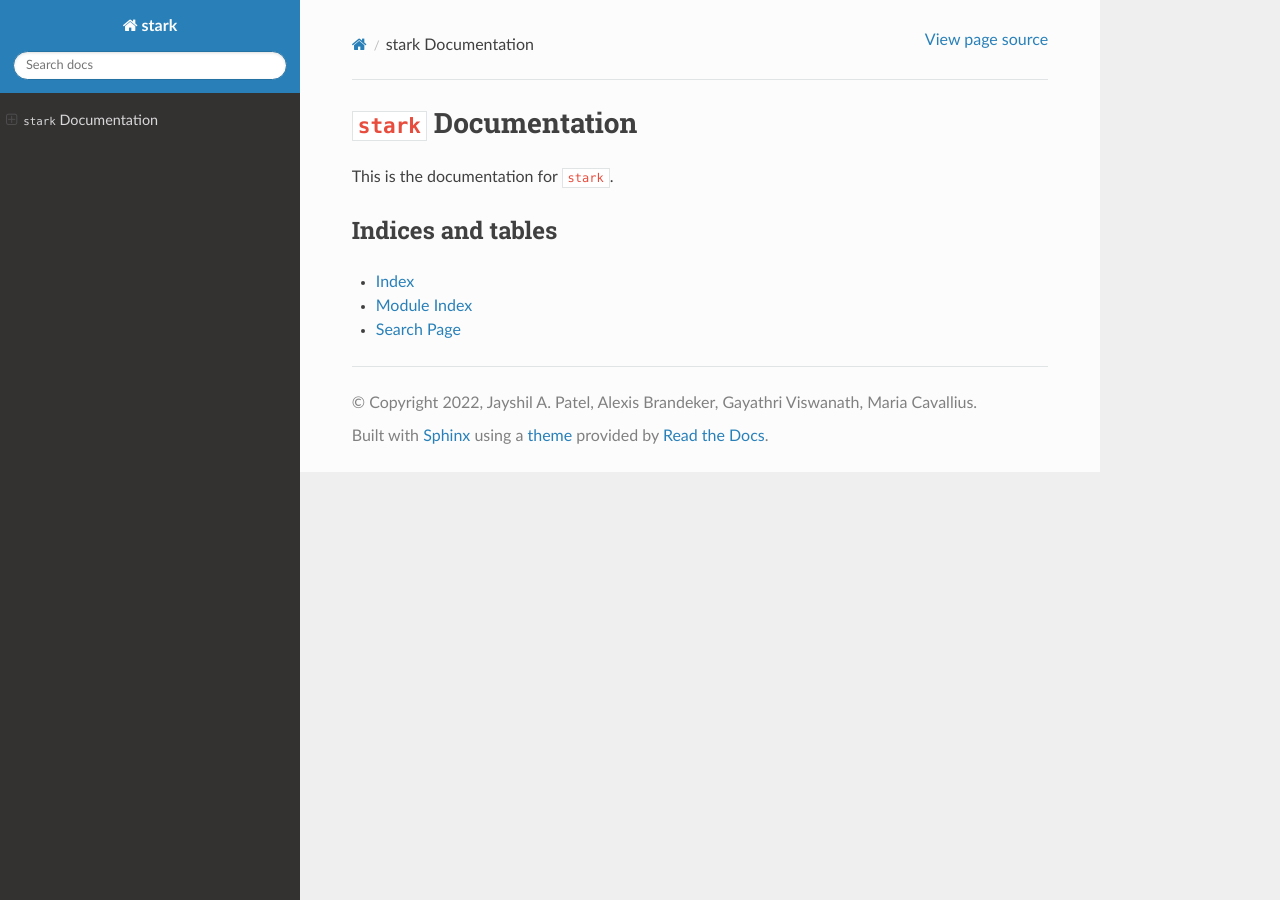
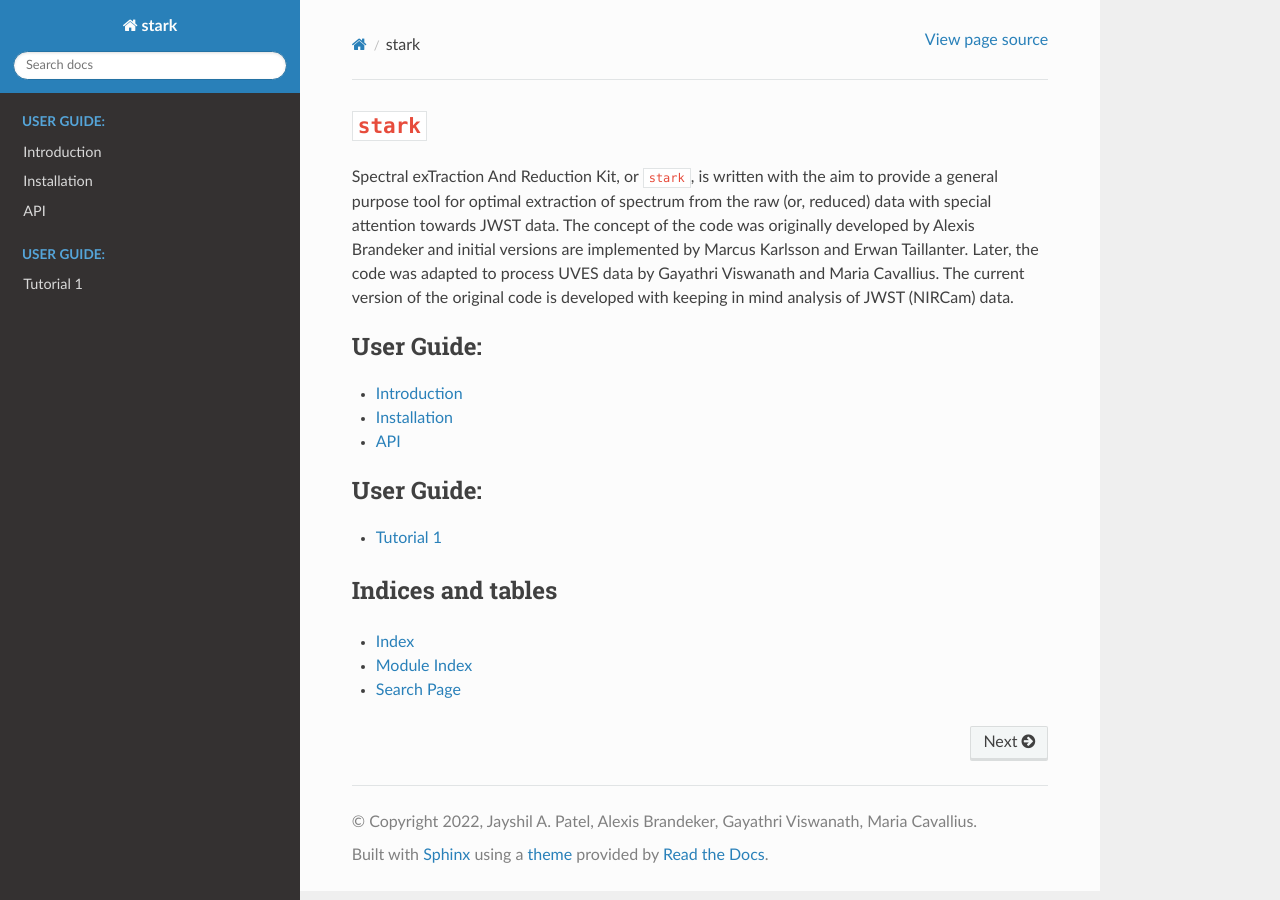
Before and after one commit to Jayshil/stark, a Sphinx documentation site: the page built from docs/index.rst, in a window 1280 px wide. Built offline with Sphinx 7.4.7 and the Read the Docs theme 2.0.0, drawn with Linux system fonts in a browser that asks for light colours; the version number could not be read and is left out.

Commit message:
template for documentation

```diff
--- a/docs/index.rst
+++ b/docs/index.rst
@@ -1,11 +1,24 @@
-:code:`stark` Documentation
+:code:`stark`
 -------------------
 
-This is the documentation for :code:`stark`.
+Spectral exTraction And Reduction Kit, or :code:`stark`, is written with the aim to provide a general purpose tool for optimal extraction of spectrum from the raw (or, reduced) data with special attention towards JWST data.
+The concept of the code was originally developed by Alexis Brandeker and initial versions are implemented by Marcus Karlsson and Erwan Taillanter.
+Later, the code was adapted to process UVES data by Gayathri Viswanath and Maria Cavallius.
+The current version of the original code is developed with keeping in mind analysis of JWST (NIRCam) data.
 
 .. toctree::
    :maxdepth: 2
-   :caption: Contents:
+   :caption: User Guide:
+
+   user/intro
+   user/install
+   user/api
+
+.. toctree::
+   :maxdepth: 2
+   :caption: User Guide:
+
+   tutorials/tutorial1
 
 
 
--- /dev/null
+++ b/docs/tutorials/tutorial1.rst
@@ -0,0 +1,4 @@
+Tutorial 1
+-------------------
+
+Writing tutorial 1...
--- /dev/null
+++ b/docs/user/api.rst
@@ -0,0 +1,6 @@
+API
+===
+
+This is the API documentation for PIPE.
+
+.. automodapi:: pipe
--- /dev/null
+++ b/docs/user/intro.rst
@@ -0,0 +1,4 @@
+Introduction
+-------------------
+
+Introduction to the code algorithm
```
Also changed, not shown: docs/user/install.rst (added, +7 -0 lines), 1 other file.
